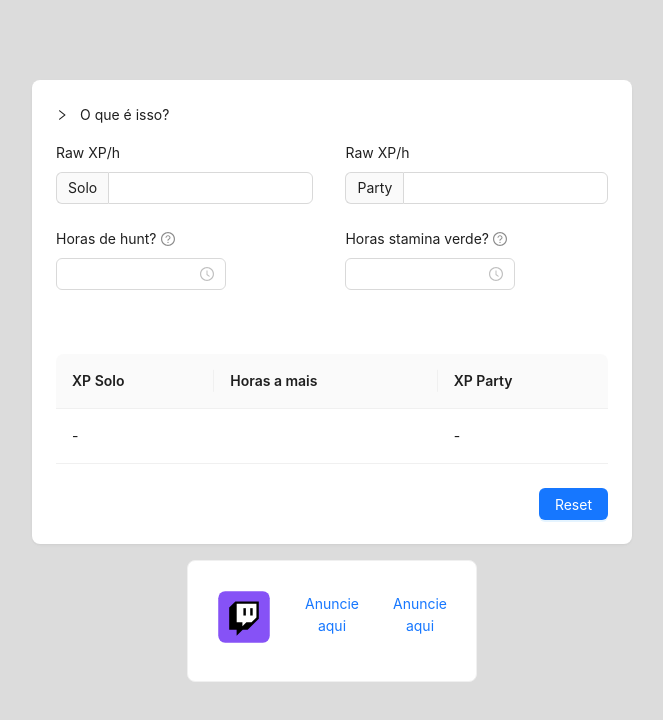
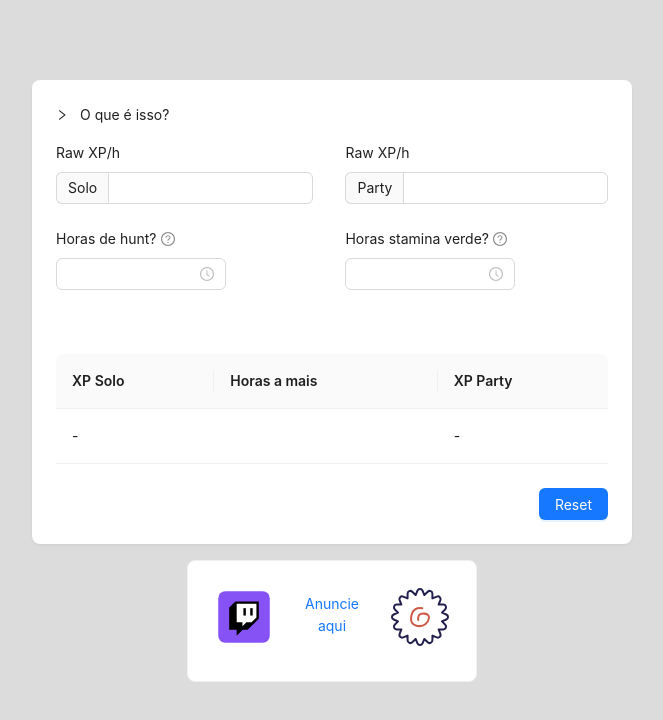
Before and after one commit to kelvinfloresta/tibia-xp-calculator, a React (Create React App) app: page / in a window 1280 px wide. Shown: the top 720 px of the page, without its empty margins (308-971 px from the left). Built offline with nearby package versions, Linux system fonts and the light colour scheme.

Commit message:
feat: add casal hokage

```diff
--- a/src/App.tsx
+++ b/src/App.tsx
@@ -283,7 +283,6 @@ function App() {
 					<img src="/twitch.svg" alt="Twitch do Gaelbriel" />
 				</a>
 
-				{[1, 2].map(() => (
 				<a
 					href="https://wa.me/+5521983162465"
 					target="_blank"
@@ -292,7 +291,16 @@ function App() {
 				>
 					Anuncie aqui
 				</a>
-				))}
+
+				<a
+					href="https://www.twitch.tv/casalhokage"
+					title="Casal Hokage"
+					target="_blank"
+					rel="noreferrer"
+				>
+					<img src="/naruto.svg" alt="Casal Hokage" />
+				</a>
+
 			</Footer>
 		</Background>
 	);
```
Also changed, not shown: public/naruto.svg (added). Lines whose indentation alone changed are shown as unchanged.
